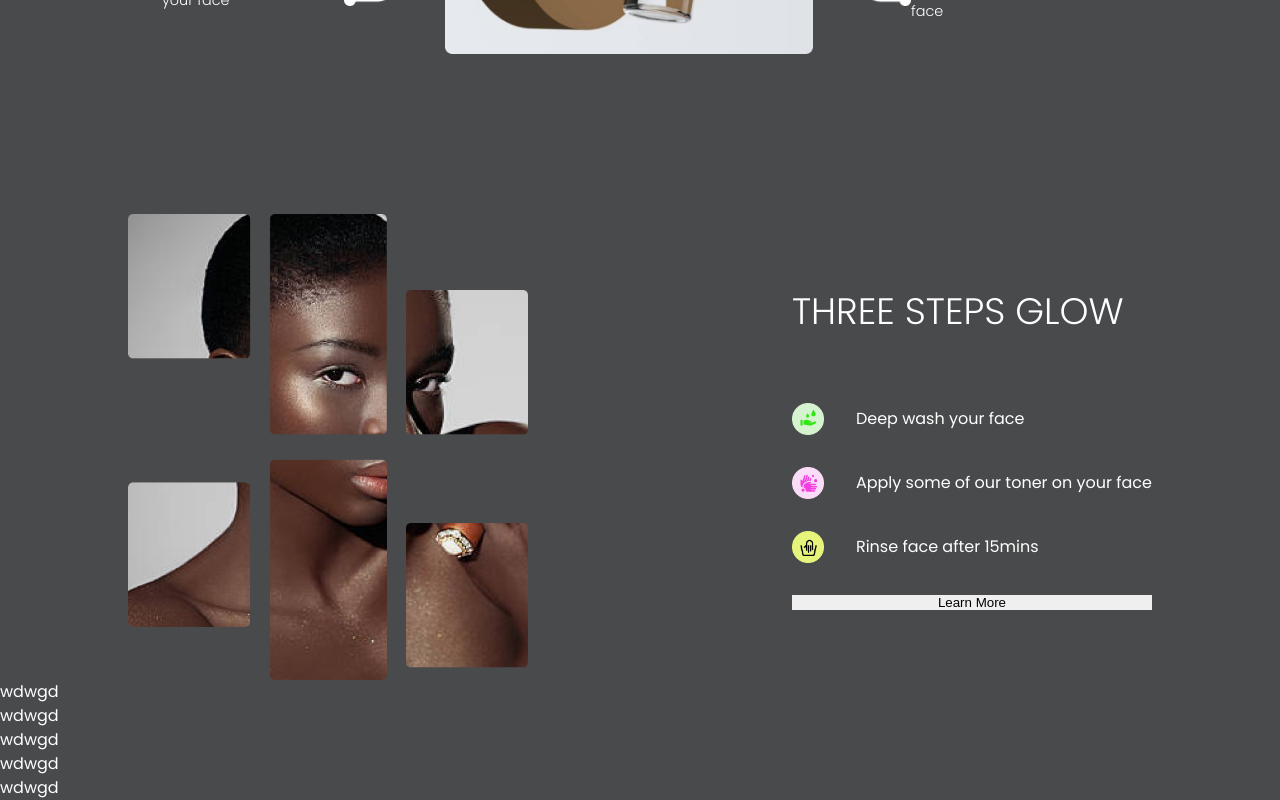
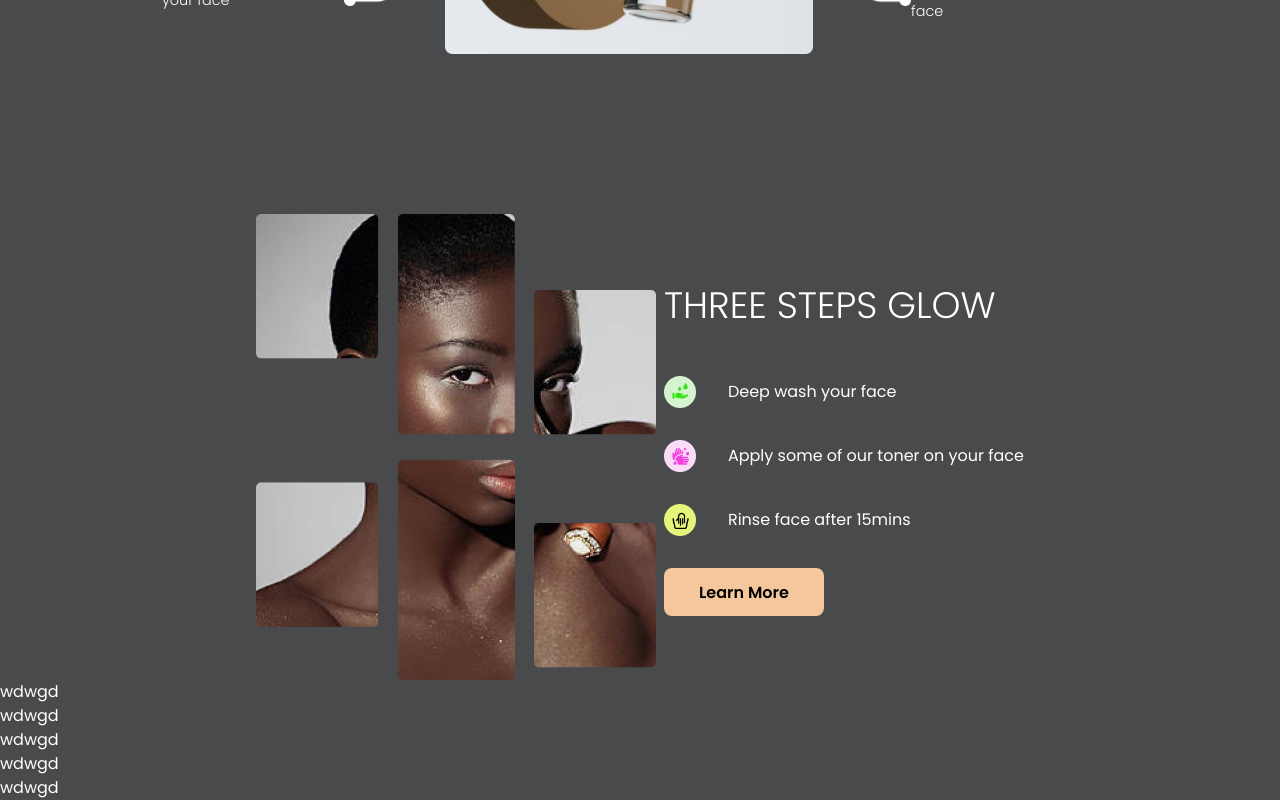
Before and after one commit to Boye95/mellisa, a React (Vite) app: page / in a window 1280 px wide. Shown: the part 1982-2782 px from the top of the page. Built offline with nearby package versions, Linux system fonts and the light colour scheme; a web font is replaced by a local one.

Commit message:
add done with glow section(not responsive yet)

```diff
--- a/src/components/Glow/Glow.scss
+++ b/src/components/Glow/Glow.scss
@@ -5,6 +5,7 @@
     justify-content: space-between;
     align-items: center;
     margin-top: 10rem;
+    width: 60vw;
 
     .glow__img {
         width: 25rem;
@@ -19,7 +20,7 @@
             font-size: 2.3rem;
             font-weight: 300;
             color: $white;
-            margin-bottom: 2rem;
+            margin-bottom: 0.71rem;
         }
 
         .glow__text {
@@ -32,5 +33,20 @@
                 margin-right: 1rem;
             }
         }
+
+        button {
+            width: 10rem;
+            padding: 0.7rem 1rem;
+            border-radius: 0.5rem;
+            background-color: $peachlight;
+            font-weight: 600;
+            font-size: 1rem;
+            font-family: $Poppins;
+            transition: $TransitionSpeed;
+
+            &:hover {
+                background-color: $peachdark;
+            }
+        }
     }
 }
```
